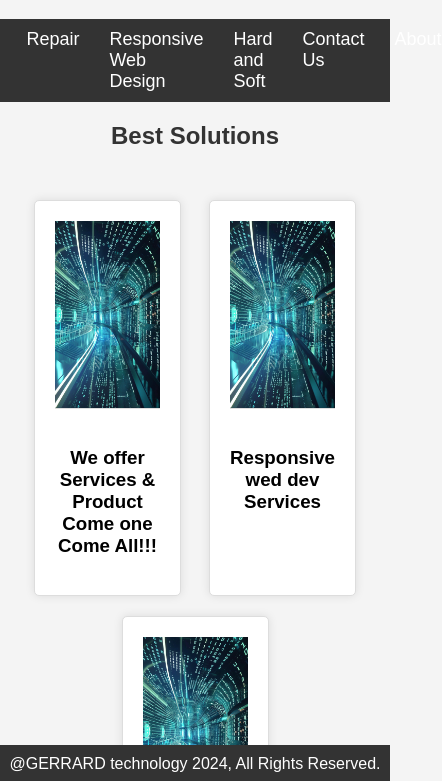
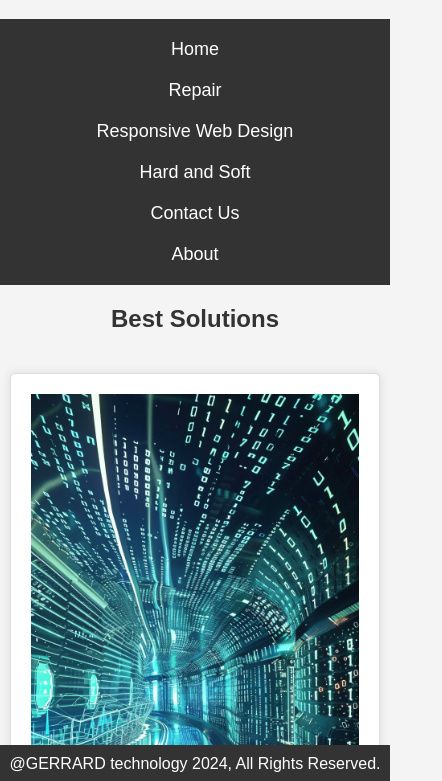
Before and after one commit to gerrard200-ai/products, a plain HTML site: page index.html in a window 390 px wide. Shown: the part 61-842 px from the top of the page, 442 px wide, since content can reach past the window. Drawn offline with Linux system fonts and the light colour scheme.

Commit message:
Update index.html

```diff
--- a/index.html
+++ b/index.html
@@ -77,6 +77,30 @@ footer p {
     margin: 0;
 }
 
+
+        @media (max-width: 768px) {
+        .hdiv {
+            flex-direction: column;
+            align-items: center;
+        }
+
+        .hdiv div {
+            margin: 10px 0;
+        }
+
+        .main div {
+            width: 100%;
+            margin: 10px 0;
+        }
+
+        .main {
+            padding: 10px;
+        }
+
+        .main img {
+            margin-bottom: 10px;
+        }
+    }
     </style>
 </head>
 
```
